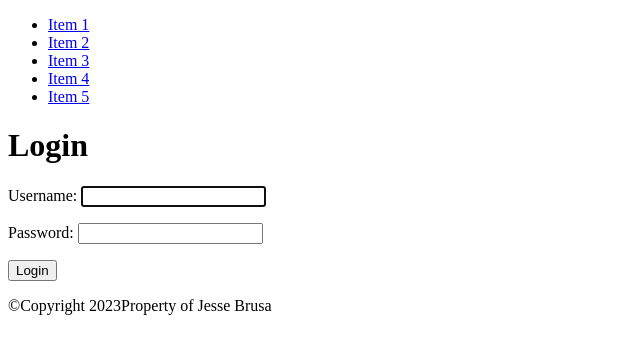
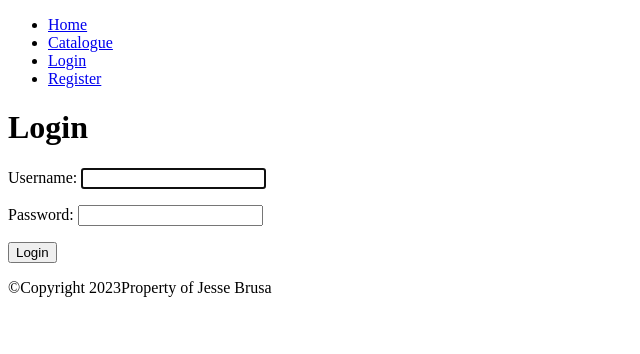
Before and after one commit to jessebrusa/django_guitainer, a Django app: a page that uses components/templates/base/nav.html in a window 1280 px wide. Shown: the top 354 px of the page, without its empty margins (0-640 px from the left). Run offline with Django 5.2, Linux system fonts and the light colour scheme.

Commit message:
populated links into nav bar and changed sizing to collapse at 600px

```diff
--- a/components/templates/base/nav.html
+++ b/components/templates/base/nav.html
@@ -1,27 +1,50 @@
 <!-- First navbar -->
 <nav class="navbar navbar-expand-lg navbar-light bg-light d-none d-lg-block">
     <ul class="navbar-nav">
-        <li class="nav-item"><a class="nav-link" href="#">Item 1</a></li>
-        <li class="nav-item"><a class="nav-link" href="#">Item 2</a></li>
-        <li class="nav-item"><a class="nav-link" href="#">Item 3</a></li>
-        <li class="nav-item"><a class="nav-link" href="#">Item 4</a></li>
-        <li class="nav-item"><a class="nav-link" href="#">Item 5</a></li>
+        {% if user.is_authenticated %}
+            <li class="nav-item"><a class="nav-link" href="#">Dashboard</a></li>
+            <li class="nav-item"><a class="nav-link" href="#">Find Song</a></li>
+            {% if request.path == '/library/' %}
+                <li class="nav-item"><a class="nav-link" href="{% url 'catalogue' %}">Catalogue</a></li>
+            {% else %}
+                <li class="nav-item"><a class="nav-link" href="{% url 'library' %}">Library</a></li>
+            {% endif %}
+            <li class="nav-item"><a class="nav-link" href="#">Logout</a></li>
+        {% else %}
+            <li class="nav-item"><a class="nav-link" href="#">Home</a></li>
+            <li class="nav-item"><a class="nav-link" href="{% url 'catalogue' %}">Catalogue</a></li>
+            <li class="nav-item"><a class="nav-link" href="{% url 'login' %}">Login</a></li>
+            <li class="nav-item"><a class="nav-link" href="{% url 'register' %}">Register</a></li>
+        {% endif %}
     </ul>
 </nav>
 
 <!-- Second navbar -->
 <nav class="navbar navbar-expand-lg navbar-light bg-light d-lg-none">
     <ul class="navbar-nav">
-        <li class="nav-item"><a class="nav-link" href="#">Item 1</a></li>
+        {% if user.is_authenticated %}
+            <li class="nav-item"><a class="nav-link" href="#">Dashboard</a></li>
+        {% else %}
+            <li class="nav-item"><a class="nav-link" href="#">Home</a></li>
+        {% endif %}
         <li class="nav-item dropdown">
             <button class="nav-link dropdown-toggle" id="dropdownButton">
                 More
             </button>
             <ul class="dropdown-menu custom-dropdown" id="dropdownMenu">
-                <li><a class="dropdown-item" href="#">Item 2</a></li>
-                <li><a class="dropdown-item" href="#">Item 3</a></li>
-                <li><a class="dropdown-item" href="#">Item 4</a></li>
-                <li><a class="dropdown-item" href="#">Item 5</a></li>
+                {% if user.is_authenticated %}
+                    <li class="nav-item"><a class="nav-link" href="#">Find Song</a></li>
+                    {% if request.path == '/library/' %}
+                        <li class="nav-item"><a class="nav-link" href="{% url 'catalogue' %}">Catalogue</a></li>
+                    {% else %}
+                        <li class="nav-item"><a class="nav-link" href="{% url 'library' %}">Library</a></li>
+                    {% endif %}
+                    <li class="nav-item"><a class="nav-link" href="#">Logout</a></li>
+                {% else %}
+                    <li class="nav-item"><a class="nav-link" href="{% url 'catalogue' %}">Catalogue</a></li>
+                    <li class="nav-item"><a class="nav-link" href="{% url 'login' %}">Login</a></li>
+                    <li class="nav-item"><a class="nav-link" href="{% url 'register' %}">Register</a></li>
+                {% endif %}
             </ul>
         </li>
     </ul>
--- a/static/css/stylesheet.css
+++ b/static/css/stylesheet.css
@@ -12,14 +12,14 @@
     display: block;
 }
 /* Hide the first navbar on screens smaller than 800px */
-@media (max-width: 799px) {
+@media (max-width: 599px) {
     .navbar.d-none.d-lg-block {
         display: none !important;
     }
 }
 
 /* Hide the second navbar on screens larger than 800px */
-@media (min-width: 800px) {
+@media (min-width: 600px) {
     .navbar.d-lg-none {
         display: none !important;
     }
```
Also changed, not shown: db.sqlite3.
